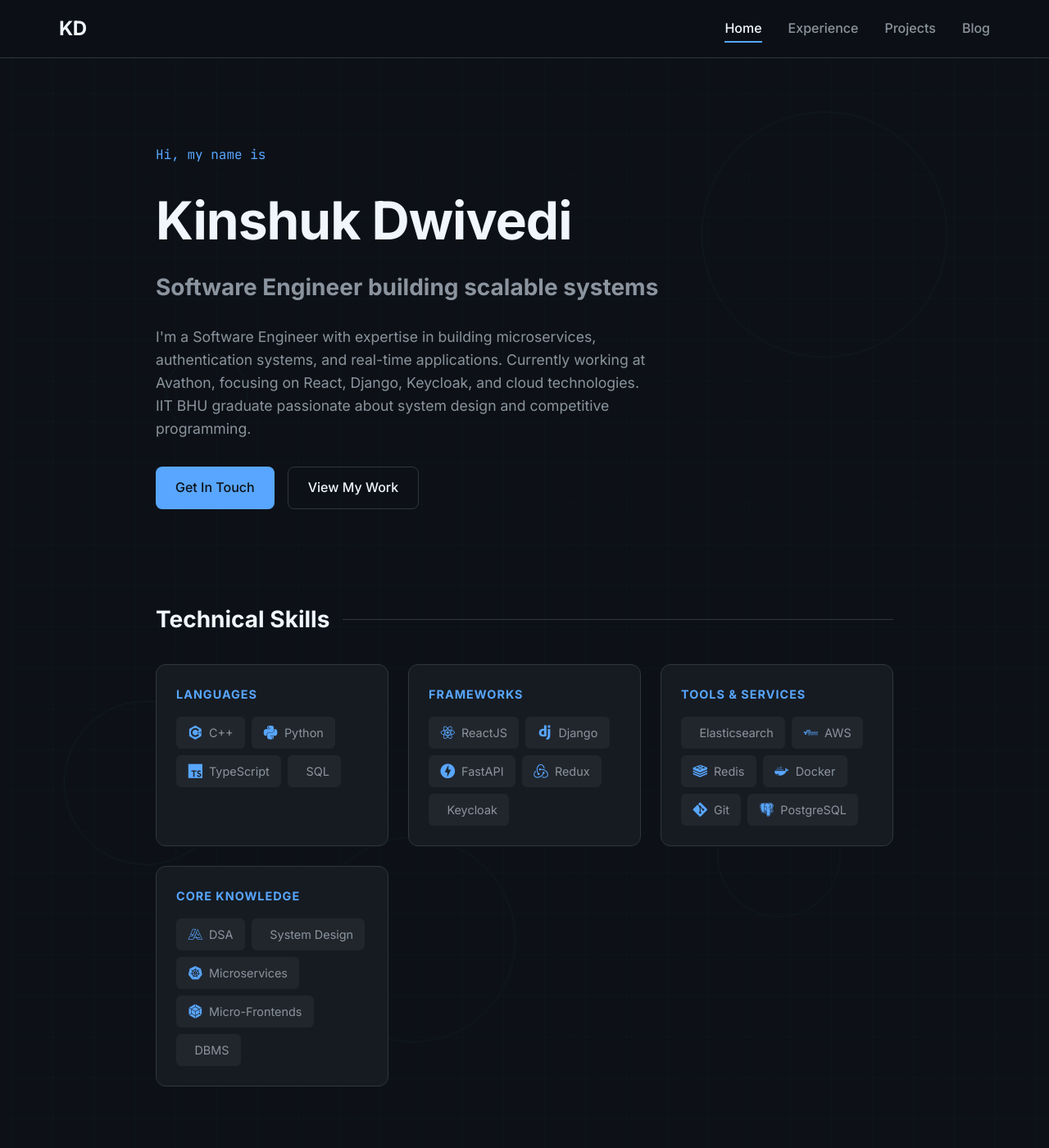
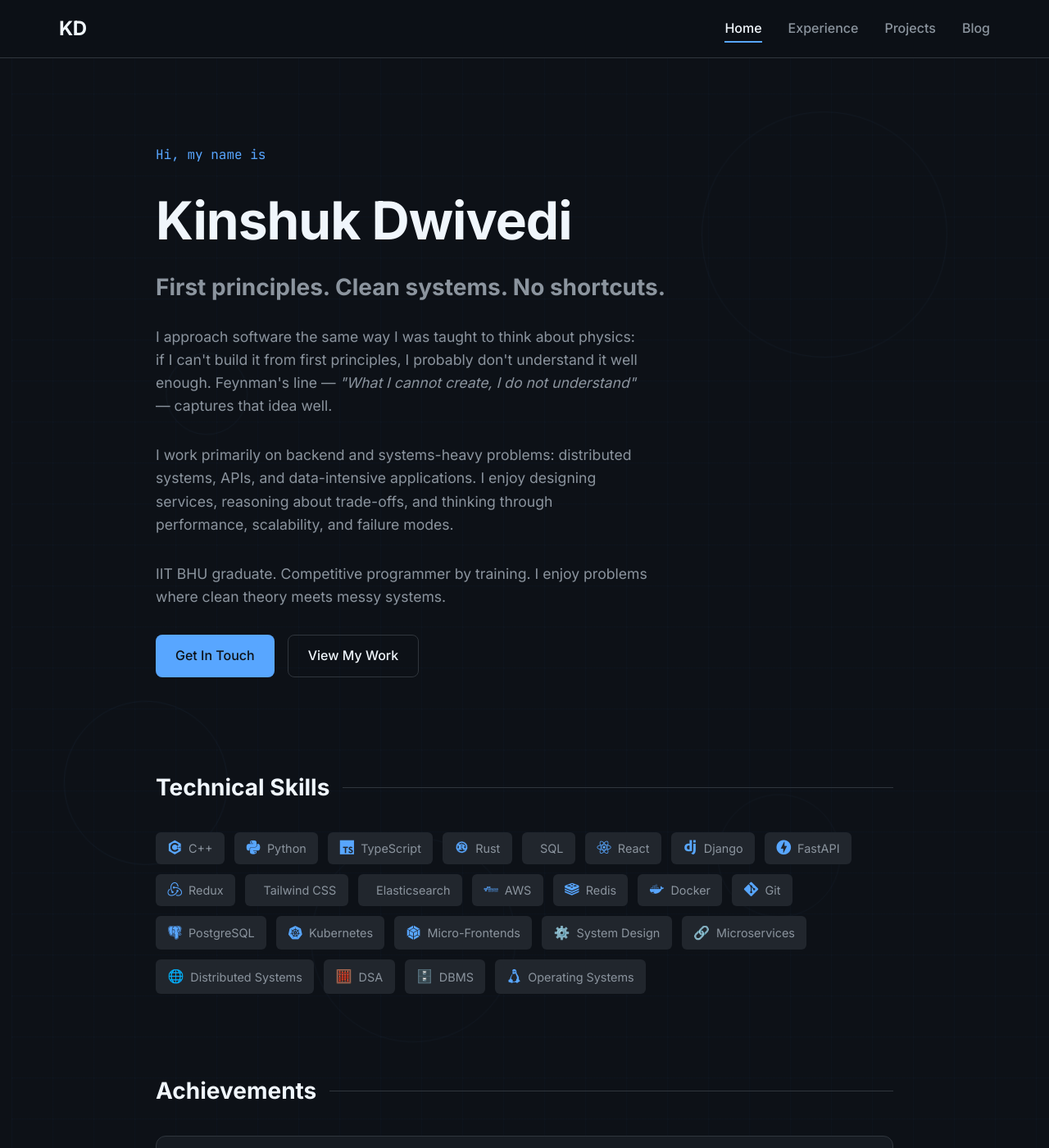
Before and after one commit to Kinshuk0/AboutMe, a Jekyll site: the page built from index.html, in a window 1280 px wide and 1400 px high. Shown: the whole window at 82% size. Built offline with Jekyll 4.4.1, drawn with Linux system fonts in a browser that asks for light colours.

Commit message:
added more details

```diff
--- a/_config.yml
+++ b/_config.yml
@@ -1,5 +1,5 @@
 title: Kinshuk Dwivedi
-description: Software Engineer | IIT BHU | Building scalable systems with React, Django, and cloud technologies
+description: First principles. Clean systems. No shortcuts. Backend engineer focused on distributed systems and scalable architecture.
 author: Kinshuk Dwivedi
 email: 007kinshuk@gmail.com
 url: "https://kinshuk0.github.io"
--- a/_layouts/default.html
+++ b/_layouts/default.html
@@ -5,6 +5,7 @@
     <meta name="viewport" content="width=device-width, initial-scale=1.0">
     <title>{% if page.title %}{{ page.title }} | {% endif %}{{ site.title }}</title>
     <meta name="description" content="{{ site.description }}">
+    <link rel="icon" type="image/svg+xml" href="{{ '/favicon.svg' | relative_url }}">
     <link rel="stylesheet" href="{{ '/assets/css/main.css' | relative_url }}">
     <link rel="preconnect" href="https://fonts.googleapis.com">
     <link rel="preconnect" href="https://fonts.gstatic.com" crossorigin>
--- a/assets/css/main.css
+++ b/assets/css/main.css
@@ -349,6 +349,13 @@
     gap: 1.5rem;
 }
 
+.skills-inline {
+    display: flex;
+    flex-wrap: wrap;
+    gap: 0.75rem;
+    justify-content: flex-start;
+}
+
 .skill-category {
     background: var(--bg-secondary);
     border: 1px solid var(--border);
@@ -391,6 +398,10 @@
 .skill-tag i {
     font-size: 1.1rem;
     color: var(--accent);
+}
+
+.skill-tag .skill-icon {
+    font-size: 1rem;
 }
 
 .experience-list {
--- a/index.html
+++ b/index.html
@@ -6,11 +6,15 @@
 <section class="hero">
     <p class="hero-greeting">Hi, my name is</p>
     <h1 class="hero-name">Kinshuk Dwivedi</h1>
-    <h2 class="hero-tagline">Software Engineer building scalable systems</h2>
+    <h2 class="hero-tagline">First principles. Clean systems. No shortcuts.</h2>
     <p class="hero-description">
-        I'm a Software Engineer with expertise in building microservices, authentication systems, and real-time applications.
-        Currently working at Avathon, focusing on React, Django, Keycloak, and cloud technologies.
-        IIT BHU graduate passionate about system design and competitive programming.
+        I approach software the same way I was taught to think about physics: if I can't build it from first principles, I probably don't understand it well enough. Feynman's line — <em>"What I cannot create, I do not understand"</em> — captures that idea well.
+    </p>
+    <p class="hero-description">
+        I work primarily on backend and systems-heavy problems: distributed systems, APIs, and data-intensive applications. I enjoy designing services, reasoning about trade-offs, and thinking through performance, scalability, and failure modes.
+    </p>
+    <p class="hero-description">
+        IIT BHU graduate. Competitive programmer by training. I enjoy problems where clean theory meets messy systems.
     </p>
     <div class="hero-links">
         <a href="mailto:007kinshuk@gmail.com" class="btn btn-primary">Get In Touch</a>
@@ -20,47 +24,31 @@
 
 <section class="section">
     <h2 class="section-title">Technical Skills</h2>
-    <div class="skills-grid">
-        <div class="skill-category">
-            <h3>Languages</h3>
-            <div class="skill-tags">
+    <div class="skills-inline">
         <span class="skill-tag"><i class="devicon-cplusplus-plain"></i> C++</span>
         <span class="skill-tag"><i class="devicon-python-plain"></i> Python</span>
         <span class="skill-tag"><i class="devicon-typescript-plain"></i> TypeScript</span>
+        <span class="skill-tag"><i class="devicon-rust-plain"></i> Rust</span>
         <span class="skill-tag"><i class="devicon-azuresqldatabase-plain"></i> SQL</span>
-            </div>
-        </div>
-        <div class="skill-category">
-            <h3>Frameworks</h3>
-            <div class="skill-tags">
-                <span class="skill-tag"><i class="devicon-react-original"></i> ReactJS</span>
+        <span class="skill-tag"><i class="devicon-react-original"></i> React</span>
         <span class="skill-tag"><i class="devicon-django-plain"></i> Django</span>
         <span class="skill-tag"><i class="devicon-fastapi-plain"></i> FastAPI</span>
         <span class="skill-tag"><i class="devicon-redux-original"></i> Redux</span>
-                <span class="skill-tag"><i class="devicon-openid-plain"></i> Keycloak</span>
-            </div>
-        </div>
-        <div class="skill-category">
-            <h3>Tools & Services</h3>
-            <div class="skill-tags">
+        <span class="skill-tag"><i class="devicon-tailwindcss-original"></i> Tailwind CSS</span>
         <span class="skill-tag"><i class="devicon-elasticsearch-plain"></i> Elasticsearch</span>
         <span class="skill-tag"><i class="devicon-amazonwebservices-plain-wordmark"></i> AWS</span>
         <span class="skill-tag"><i class="devicon-redis-plain"></i> Redis</span>
         <span class="skill-tag"><i class="devicon-docker-plain"></i> Docker</span>
         <span class="skill-tag"><i class="devicon-git-plain"></i> Git</span>
         <span class="skill-tag"><i class="devicon-postgresql-plain"></i> PostgreSQL</span>
-            </div>
-        </div>
-        <div class="skill-category">
-            <h3>Core Knowledge</h3>
-            <div class="skill-tags">
-                <span class="skill-tag"><i class="devicon-thealgorithms-plain"></i> DSA</span>
-                <span class="skill-tag"><i class="devicon-archlinux-plain"></i> System Design</span>
-                <span class="skill-tag"><i class="devicon-kubernetes-plain"></i> Microservices</span>
+        <span class="skill-tag"><i class="devicon-kubernetes-plain"></i> Kubernetes</span>
         <span class="skill-tag"><i class="devicon-webpack-plain"></i> Micro-Frontends</span>
-                <span class="skill-tag"><i class="devicon-sqldeveloper-plain"></i> DBMS</span>
-            </div>
-        </div>
+        <span class="skill-tag"><span class="skill-icon">⚙️</span> System Design</span>
+        <span class="skill-tag"><span class="skill-icon">🔗</span> Microservices</span>
+        <span class="skill-tag"><span class="skill-icon">🌐</span> Distributed Systems</span>
+        <span class="skill-tag"><span class="skill-icon">🧮</span> DSA</span>
+        <span class="skill-tag"><span class="skill-icon">🗄️</span> DBMS</span>
+        <span class="skill-tag"><i class="devicon-linux-plain"></i> Operating Systems</span>
     </div>
 </section>
 
```
Also changed, not shown: _posts/2026-01-15-bitcoin-transactions-dev-perspective.md (added, +136 -0 lines), _posts/2026-01-18-time-series-databases-influxdb.md (added, +82 -0 lines), projects.html (+42 -0 lines), favicon.ico (deleted), favicon.svg (added). Lines whose indentation alone changed are shown as unchanged.
